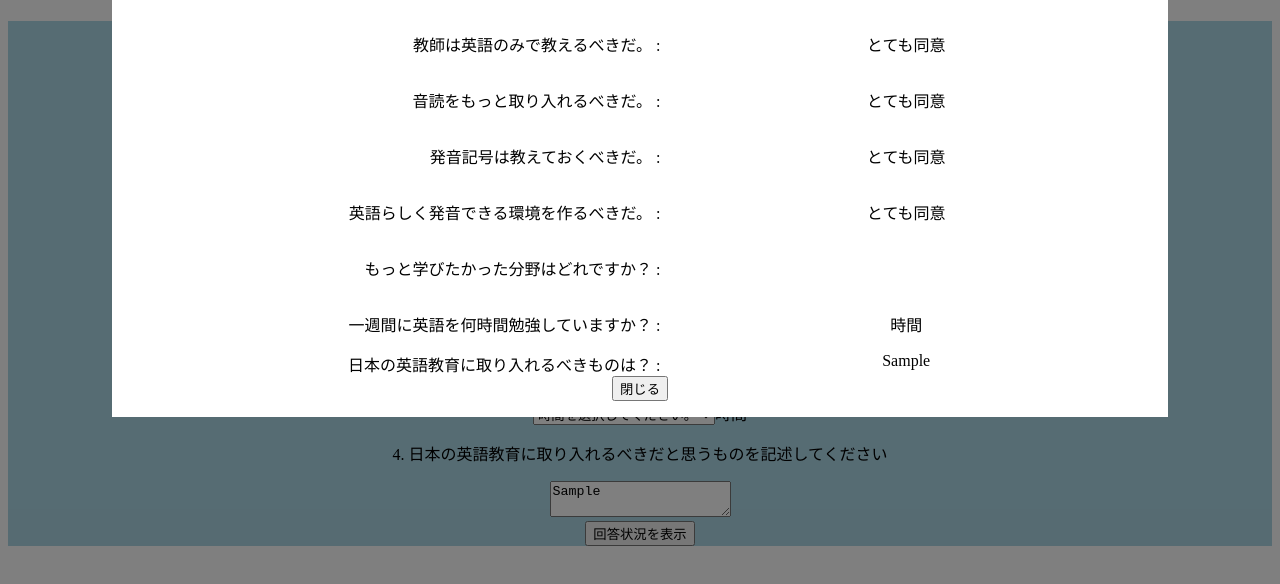
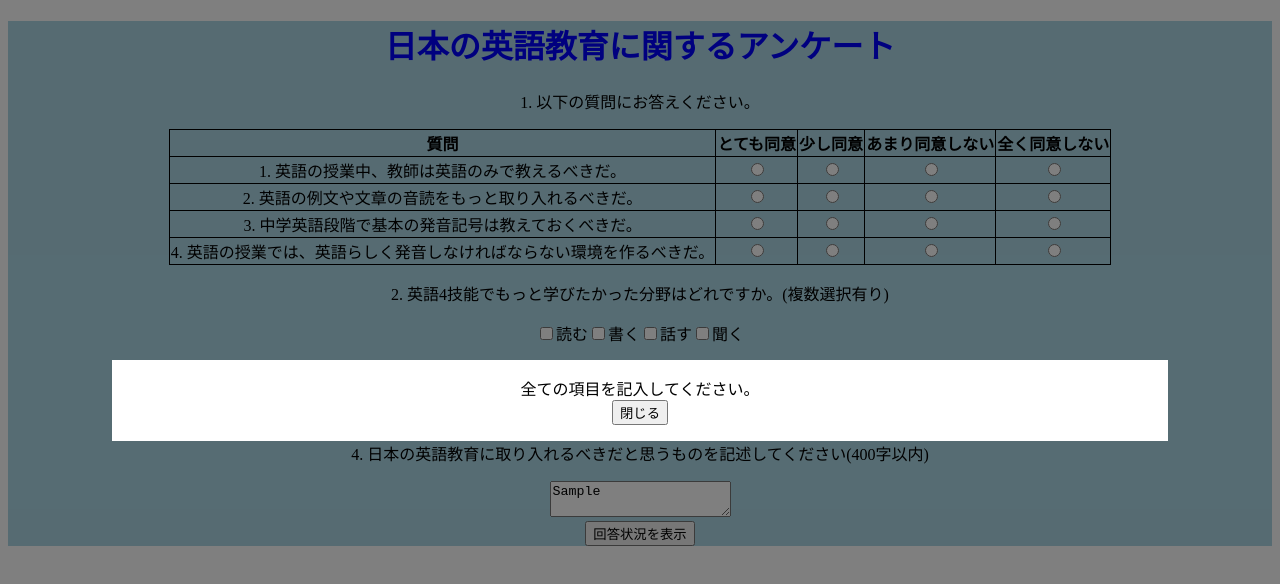
Before and after one commit to shun1121/documents-questionnaire, a React app: page / in a window 1280 px wide. Both pictures are taken after typing "Sample" into the empty fields and a click on the input "回答状況を表示". Shown: the top 584 px of the page. Built offline with nearby package versions, Linux system fonts and the light colour scheme.

Commit message:
added very simple validation

```diff
--- a/src/App.scss
+++ b/src/App.scss
@@ -14,6 +14,7 @@ h1 {
   height: 100%;
   background-color: rgba(0,0,0,0.5);
 
+  display: flex;
   align-items: center;
   justify-content: center;
   overflow-y: scroll;
--- a/src/App.tsx
+++ b/src/App.tsx
@@ -7,15 +7,46 @@ import Questions from "./components/questions"
 import SelectBox from "./components/selectBox"
 import TableSelect from "./components/tableSelect"
 import "./App.scss"
-import { confirmOpen, confirmFlg } from "./features/questionnaire/questionnaireSlice"
+import {
+  confirmOpen,
+  confirmFlg,
+  flgOpen,
+  openFlg,
+  result1,
+  result2,
+  result3,
+  result4,
+  selectCheckboxItems,
+  selectVal,
+  storedText,
+} from "./features/questionnaire/questionnaireSlice"
 import Confirm from "./components/confirm"
+import Error from "./components/error"
 
 const App: VFC = () => {
   const dispatch = useDispatch()
   const confirm = useSelector(confirmFlg)
+  const flg = useSelector(openFlg)
+  const answer1 = useSelector(result1)
+  const answer2 = useSelector(result2)
+  const answer3 = useSelector(result3)
+  const answer4 = useSelector(result4)
+  const checkbox = useSelector(selectCheckboxItems)
+  const select = useSelector(selectVal)
+  const text = useSelector(storedText)
+
+  const val1 = answer1.value
+  const val2 = answer2.value
+  const val3 = answer3.value
+  const val4 = answer4.value
 
   const handleSubmit = (e: any) => {
-    dispatch(confirmOpen(!confirm))
+    if (val1 === "" || val2 === "" || val3 === "" || val4 === ""
+    || checkbox.length === 0 || select === "" || text === "") {
+      dispatch(flgOpen(!flg))
+    } else {
+      dispatch(confirmOpen(!confirm))
+    }
     e.preventDefault()
   }
 
@@ -39,6 +70,12 @@ const App: VFC = () => {
         <div id="overlay">
           <Confirm />
         </div>
+      ) : (
+      <></>)}
+      {flg ? (
+        <div id="overlay">
+          <Error />
+        </div>
       ) : <></>}
     </div>
   )
--- a/src/components/confirm.tsx
+++ b/src/components/confirm.tsx
@@ -10,6 +10,7 @@ import {
   selectVal,
   storedText,
 } from "../features/questionnaire/questionnaireSlice"
+
 
 const Confirm: VFC = () => {
   const dispatch = useDispatch()
@@ -26,41 +27,6 @@ const Confirm: VFC = () => {
   }
 
   return (
-    // <div className="content">
-    //   <table className="table">
-    //     <tbody>
-    //       <tr>
-    //         <td>教師は英語のみで教えるべきだ :</td>
-    //         <td>{answer1.value}</td>
-    //       </tr>
-    //       <tr>
-    //         <td>音読をもっと取り入れるべきだ :</td>
-    //         <td>{answer2.value}</td>
-    //       </tr>
-    //       <tr>
-    //         <td>発音記号は教えておくべきだ :</td>
-    //         <td>{answer3.value}</td>
-    //       </tr>
-    //       <tr>
-    //         <td>英語らしく発音できる環境を作るべきだ :</td>
-    //         <td>{answer4.value}</td>
-    //       </tr>
-    //       <tr>
-    //         <td>もっと学びたかった分野はどれですか :</td>
-    //         <td>{checkbox}</td>
-    //       </tr>
-    //       <tr>
-    //         <td>一週間に英語を何時間勉強していますか :</td>
-    //         <td>{select}時間</td>
-    //       </tr>
-    //       <tr className="inputText">
-    //         <td>日本の英語教育に取り入れるべきものはなんですか :</td>
-    //         <td>{text}</td>
-    //       </tr>
-    //     </tbody>
-    //   </table>
-    //   <div><button onClick={confirmClose}>閉じる</button></div>
-    // </div>
     <div className="content">
       <div className="resultWrapper">
         <p className="question">教師は英語のみで教えるべきだ。 :</p>
@@ -80,7 +46,7 @@ const Confirm: VFC = () => {
       </div>
       <div className="resultWrapper">
         <p className="question">もっと学びたかった分野はどれですか？ :</p>
-        <p className="answer">{checkbox}</p>
+        <p className="answer">{checkbox.join(', ')}</p>
       </div>
       <div className="resultWrapper">
         <p className="question">一週間に英語を何時間勉強していますか？ :</p>
@@ -90,14 +56,8 @@ const Confirm: VFC = () => {
         <div className="question">日本の英語教育に取り入れるべきものは？ :</div>
         <div className="answer">{text}</div>
       </div>
-       {/* <div>音読をもっと取り入れるべきだ : {answer2.value}</div>
-    //   <div>発音記号は教えておくべきだ : {answer3.value}</div>
-    //   <div>英語らしく発音できる環境を作るべきだ : {answer4.value}</div>
-    //   <div>もっと学びたかった分野はどれですか : {checkbox}</div>
-    //   <div>一週間に英語を何時間勉強していますか : {select}時間</div>
-    //   <div>日本の英語教育に取り入れるべきものはなんですか : {text}</div> */}
       <div><button onClick={confirmClose}>閉じる</button></div>
-     </div>
+    </div>
   )
 }
 
--- /dev/null
+++ b/src/components/error.tsx
@@ -0,0 +1,20 @@
+import React, { VFC } from "react"
+import { useDispatch } from "react-redux"
+import { flgOpen } from "../features/questionnaire/questionnaireSlice"
+
+const Error: VFC = () => {
+  const dispatch = useDispatch()
+
+  const flgClose = () => {
+    dispatch(flgOpen(false))
+  }
+
+  return (
+    <div className="content">
+      <div>全ての項目を記入してください。</div>
+      <div><button onClick={flgClose}>閉じる</button></div>
+    </div>
+  )
+}
+
+export default Error
--- a/src/components/questions.tsx
+++ b/src/components/questions.tsx
@@ -15,7 +15,7 @@ const Questions = (props) => {
     )
   } else {
     return (
-      <p>4. 日本の英語教育に取り入れるべきだと思うものを記述してください</p>
+      <p>4. 日本の英語教育に取り入れるべきだと思うものを記述してください(400字以内)</p>
     )
   }
 }
--- a/src/components/tableSelect.tsx
+++ b/src/components/tableSelect.tsx
@@ -41,28 +41,28 @@ const TableSelect: VFC = () => {
         </thead>
         <tbody>
           <tr className="1">
-            <td style={{ border: "1px black solid" }}>英語の授業中、教師は英語のみで教えるべきだ。</td>
+            <td style={{ border: "1px black solid" }}><span>1. </span>英語の授業中、教師は英語のみで教えるべきだ。</td>
             <td style={{ border: "1px black solid" }}><input type="radio" name="q1" value="とても同意" onChange={handleInputChange} /></td>
             <td style={{ border: "1px black solid" }}><input type="radio" name="q1" value="少し同意" onChange={handleInputChange} /></td>
             <td style={{ border: "1px black solid" }}><input type="radio" name="q1" value="あまり同意しない" onChange={handleInputChange} /></td>
             <td style={{ border: "1px black solid" }}><input type="radio" name="q1" value="全く同意しない" onChange={handleInputChange} /></td>
           </tr>
           <tr className="2">
-            <td style={{ border: "1px black solid" }}>英語の例文や文章の音読をもっと取り入れるべきだ。</td>
+            <td style={{ border: "1px black solid" }}><span>2. </span>英語の例文や文章の音読をもっと取り入れるべきだ。</td>
             <td style={{ border: "1px black solid" }}><input type="radio" name="q2" value="とても同意" onChange={handleInputChange} /></td>
             <td style={{ border: "1px black solid" }}><input type="radio" name="q2" value="少し同意" onChange={handleInputChange} /></td>
             <td style={{ border: "1px black solid" }}><input type="radio" name="q2" value="あまり同意しない" onChange={handleInputChange} /></td>
             <td style={{ border: "1px black solid" }}><input type="radio" name="q2" value="全く同意しない" onChange={handleInputChange} /></td>
           </tr>
           <tr className="3">
-            <td style={{ border: "1px black solid" }}>中学英語段階で基本の発音記号は教えておくべきだ。</td>
+            <td style={{ border: "1px black solid" }}><span>3. </span>中学英語段階で基本の発音記号は教えておくべきだ。</td>
             <td style={{ border: "1px black solid" }}><input type="radio" name="q3" value="とても同意" onChange={handleInputChange} /></td>
             <td style={{ border: "1px black solid" }}><input type="radio" name="q3" value="少し同意" onChange={handleInputChange} /></td>
             <td style={{ border: "1px black solid" }}><input type="radio" name="q3" value="あまり同意しない" onChange={handleInputChange} /></td>
             <td style={{ border: "1px black solid" }}><input type="radio" name="q3" value="全く同意しない" onChange={handleInputChange} /></td>
           </tr>
           <tr className="4">
-            <td style={{ border: "1px black solid" }}>英語の授業では、英語らしく発音しなければならない環境を作るべきだ。</td>
+            <td style={{ border: "1px black solid" }}><span>4. </span>英語の授業では、英語らしく発音しなければならない環境を作るべきだ。</td>
             <td style={{ border: "1px black solid" }}><input type="radio" name="q4" value="とても同意" onChange={handleInputChange} /></td>
             <td style={{ border: "1px black solid" }}><input type="radio" name="q4" value="少し同意" onChange={handleInputChange} /></td>
             <td style={{ border: "1px black solid" }}><input type="radio" name="q4" value="あまり同意しない" onChange={handleInputChange} /></td>
--- a/src/features/questionnaire/questionnaireSlice.ts
+++ b/src/features/questionnaire/questionnaireSlice.ts
@@ -10,19 +10,19 @@ export interface QuestionnaireState {
   selectValue: string,
   inputValue: string,
   confirm: boolean,
-  // isModalOpen: boolean
+  flg: boolean
 }
 
 const initialState: QuestionnaireState = {
-  result1: { id: '101', value: 'とても同意' },
-  result2: { id: '102', value: 'とても同意' },
-  result3: { id: '103', value: 'とても同意' },
-  result4: { id: '104', value: 'とても同意' },
+  result1: { id: '', value: '' },
+  result2: { id: '', value: '' },
+  result3: { id: '', value: '' },
+  result4: { id: '', value: '' },
   checkbox: [],
   selectValue: '',
   inputValue: '',
   confirm: false,
-  // isModalOpen: true
+  flg: false
 }
 
 export const QuestionnaireSlice = createSlice({
@@ -57,13 +57,13 @@ export const QuestionnaireSlice = createSlice({
     confirmOpen: (state, action) => {
       state.confirm = action.payload
     },
-    // ModalOpen: (state, action) => {
-    //   state.isModalOpen = action.payload
-    // }
+    flgOpen: (state, action) => {
+      state.flg = action.payload
+    },
   }
 })
 
-export const { checkRadio, checkbox, selectBox, inputText, confirmOpen } = QuestionnaireSlice.actions
+export const { checkRadio, checkbox, selectBox, inputText, confirmOpen, flgOpen } = QuestionnaireSlice.actions
 export const result1 = (state: RootState): QuestionnaireState["result1"] => state.questionnaire.result1
 export const result2 = (state: RootState): QuestionnaireState["result2"] => state.questionnaire.result2
 export const result3 = (state: RootState): QuestionnaireState["result3"] => state.questionnaire.result3
@@ -72,5 +72,5 @@ export const selectCheckboxItems = (state: RootState): QuestionnaireState["check
 export const selectVal = (state: RootState): QuestionnaireState["selectValue"] => state.questionnaire.selectValue
 export const storedText = (state: RootState): QuestionnaireState["inputValue"] => state.questionnaire.inputValue
 export const confirmFlg = (state: RootState): QuestionnaireState["confirm"] => state.questionnaire.confirm
-// export const isModalOpen = (state: RootState): QuestionnaireState["isModalOpen"] => state.questionnaire.isModalOpen
+export const openFlg = (state: RootState): QuestionnaireState["flg"] => state.questionnaire.flg
 export default QuestionnaireSlice.reducer
```
